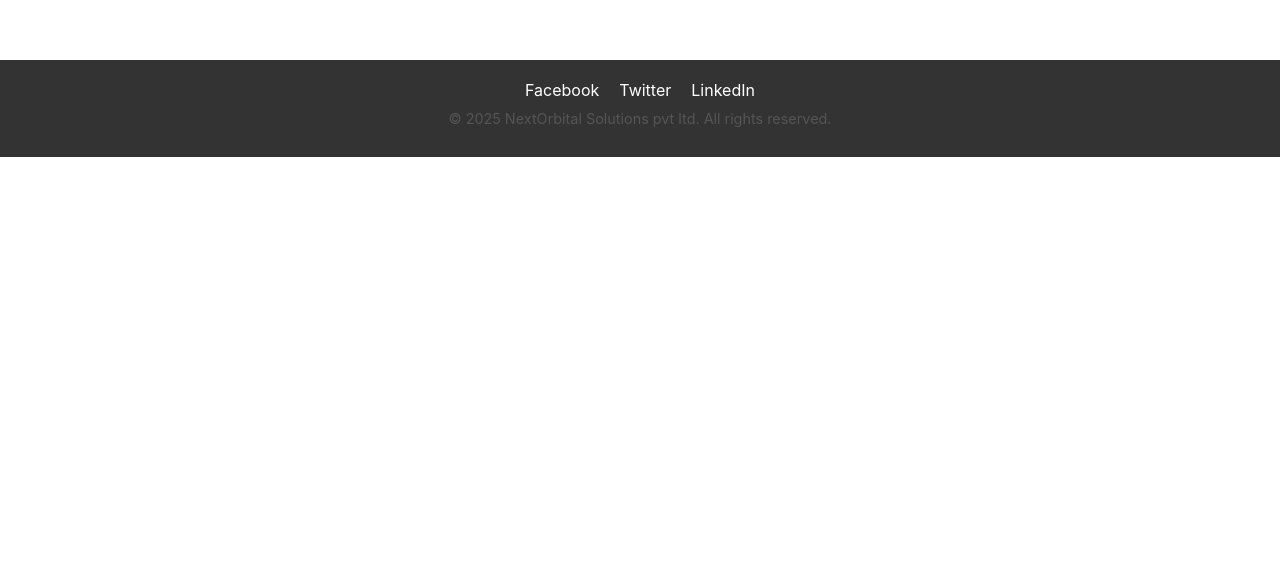
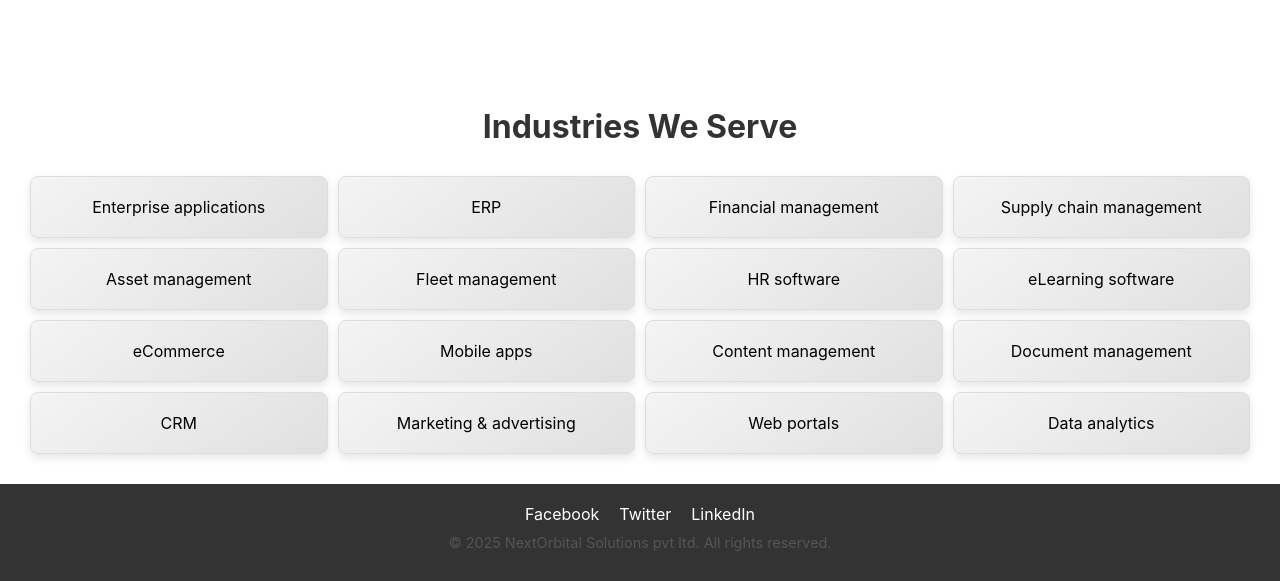
Before and after one commit to pradeepjadhav921/nextorbital_web_page, a React (Create React App) app: page /web-development in a window 1280 px wide. Shown: the part 752-1333 px from the top of the page. Before the commit the page ends 909 px from the top, so only its background shows below. Built offline with nearby package versions, Linux system fonts and the light colour scheme.

Commit message:
serve web page

```diff
--- a/src/WebDevelopment/WebDevelopment.js
+++ b/src/WebDevelopment/WebDevelopment.js
@@ -2,6 +2,7 @@ import React from 'react';
 import Header from '../components/Header/Header';
 import Footer from '../components/Footer/Footer';
 import Hero from '../Web_componants/WebHero/WebHero';
+import Industry from '../Web_componants/industry/industry';
 import './WebDevelopment.css';
 
 const WebDevelopment = () => {
@@ -9,6 +10,7 @@ const WebDevelopment = () => {
     <div className="WebDevelopment">
       <Header />
       <Hero />
+      <Industry />
       <Footer />
     </div>
   );
--- /dev/null
+++ b/src/Web_componants/industry/industry.css
@@ -0,0 +1,53 @@
+.industries-section {
+    text-align: center;
+    padding: 20px;
+}
+
+.grid-container {
+    display: grid;
+    grid-template-columns: repeat(4, 1fr);
+    gap: 10px;
+    padding: 10px;
+}
+
+.grid-item {
+    background-color: #f4f4f4;
+    border: 1px solid #ddd;
+    padding: 20px;
+    text-align: center;
+    font-size: 16px;
+    border-radius: 8px;
+    perspective: 1000px;
+    transform-style: preserve-3d;
+    box-shadow: 0 4px 8px rgba(0, 0, 0, 0.1);
+    transition: transform 0.3s, box-shadow 0.3s;
+}
+
+.grid-item:hover {
+    transform: perspective(1000px) rotateY(10deg) rotateX(10deg) translateZ(20px);
+    box-shadow: 0 8px 16px rgba(0, 0, 0, 0.2);
+}
+
+
+.grid-item {
+    position: relative;
+    background: linear-gradient(145deg, #f4f4f4, #e0e0e0);
+    overflow: hidden;
+}
+
+.grid-item::before {
+    content: '';
+    position: absolute;
+    top: -50%;
+    left: -50%;
+    width: 200%;
+    height: 200%;
+    background: linear-gradient(45deg, rgba(255, 255, 255, 0.2), rgba(255, 255, 255, 0));
+    transform: rotate(45deg);
+    transition: opacity 0.3s;
+    opacity: 0;
+}
+
+.grid-item:hover::before {
+    opacity: 1;
+}
--- /dev/null
+++ b/src/Web_componants/industry/industry.js
@@ -0,0 +1,30 @@
+import React from 'react';
+import './industry.css';
+
+const Industry = () => {
+    return (
+<div class="industries-section">
+  <h2>Industries We Serve</h2>
+    <div class="grid-container">
+        <div class="grid-item">Enterprise applications</div>
+        <div class="grid-item">ERP</div>
+        <div class="grid-item">Financial management</div>
+        <div class="grid-item">Supply chain management</div>
+        <div class="grid-item">Asset management</div>
+        <div class="grid-item">Fleet management</div>
+        <div class="grid-item">HR software</div>
+        <div class="grid-item">eLearning software</div>
+        <div class="grid-item">eCommerce</div>
+        <div class="grid-item">Mobile apps</div>
+        <div class="grid-item">Content management</div>
+        <div class="grid-item">Document management</div>
+        <div class="grid-item">CRM</div>
+        <div class="grid-item">Marketing & advertising</div>
+        <div class="grid-item">Web portals</div>
+        <div class="grid-item">Data analytics</div>
+    </div>
+    </div>
+    );
+};
+
+export default Industry;
```
